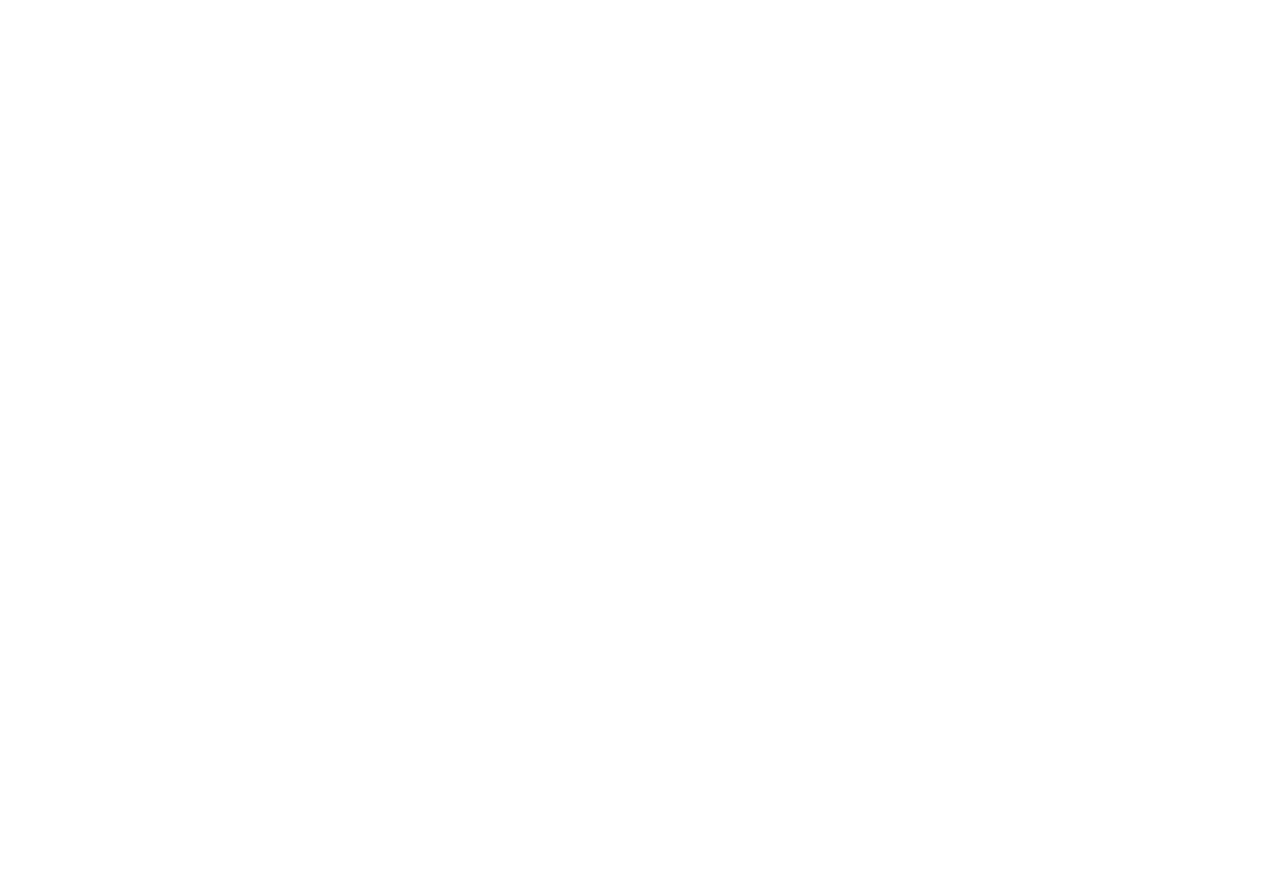
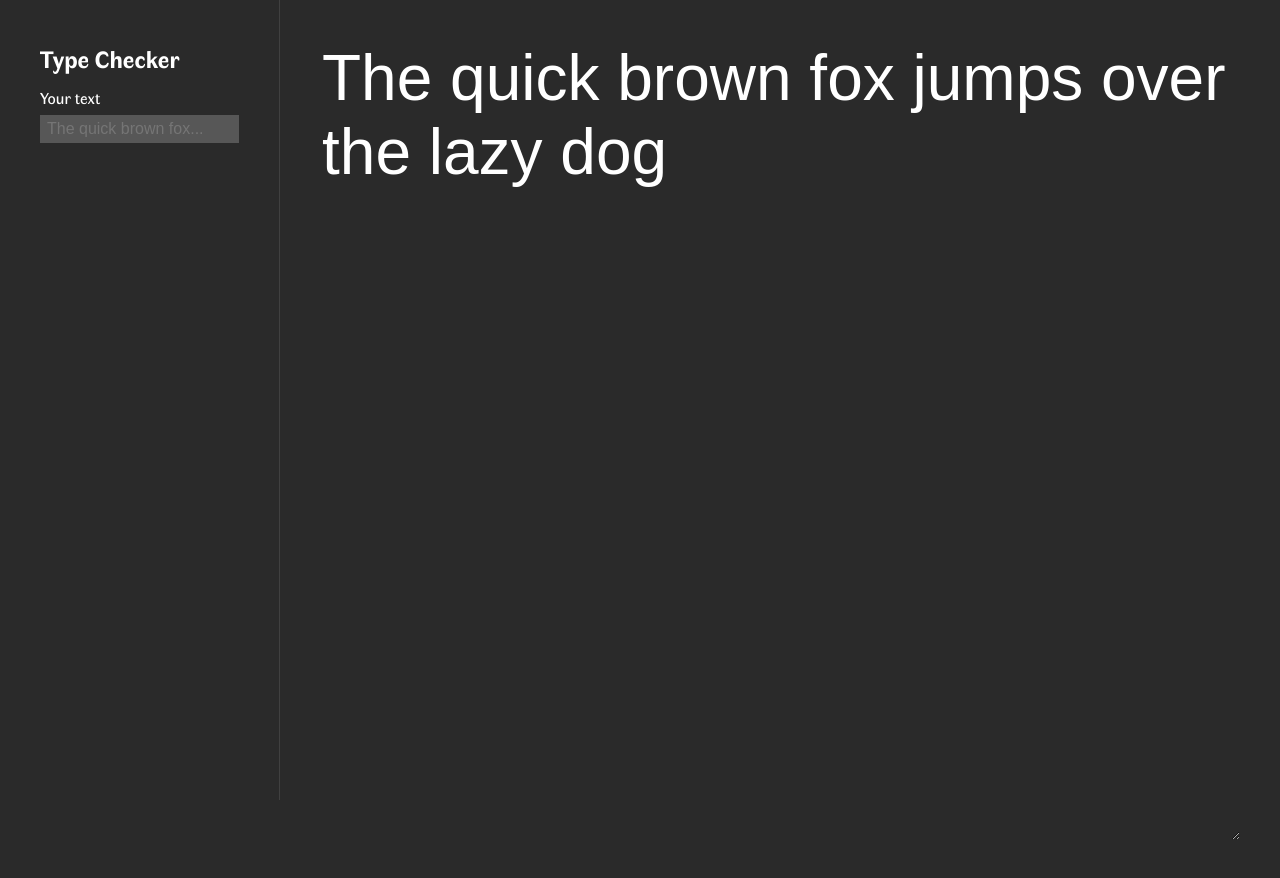
Before and after one commit to mel-ahls/type-checker, a plain HTML site: page index.html in a window 1280 px wide. Before the commit the page ends 800 px from the top, so only its background shows below. Drawn offline with Linux system fonts and the light colour scheme.

Commit message:
outputs updated

```diff
--- a/index.html
+++ b/index.html
@@ -5,9 +5,17 @@
   <meta name="viewport" content="width=device-width, initial-scale=1.0">
   <meta http-equiv="X-UA-Compatible" content="ie=edge">
   <link rel="stylesheet" href="styles.css">
-  <title>type-checker</title>
+  <title>Type Checker</title>
 </head>
 <body>
-
+  <section class="options">
+    <h1>Type Checker</h1>
+    <div class="option">
+      <label>Your text</label>
+      <input type="text" name="sentence" placeholder="The quick brown fox...">
+    </div>
+  </section>
+  <textarea class="output">The quick brown fox jumps over the lazy dog</textarea>
+  <script src="typechecker.js"></script>
 </body>
 </html>
--- a/styles.css
+++ b/styles.css
@@ -22,3 +22,76 @@ img {
    width: 100%;
    display: block;
 }
+
+@font-face {
+  font-family: "Faune";
+  font-weight: 400;
+  src: url(assets/faune-regular.woff2), url(assets/faune-regular.woff);
+}
+
+@font-face {
+  font-family: "Faune";
+  font-weight: 400;
+  font-style: italic;
+  src: url(assets/faune-italic.woff2), url(assets/faune-italic.woff);
+}
+
+@font-face {
+  font-family: "Faune";
+  font-weight: 700;
+  src: url(assets/faune-bold.woff2), url(assets/faune-bold.woff);
+}
+
+body {
+	font-family: "Faune", Arial;
+	font-size: 16px;
+	line-height: 1.5;
+
+	background-color: #2a2a2a;
+	color: #ffffff;
+	margin: 40px 40px 40px 320px;
+}
+
+section.options {
+  position: fixed;
+  top: 0;
+  left: 0;
+  width: 280px;
+  height: 100vh;
+  background-color: #2a2a2a;
+  border-right: 1px solid rgba(255, 255, 255, 0.1);
+  padding: 40px;
+}
+
+h1 {
+  font-weight: 700;
+  font-size: 24px;
+}
+
+.option {
+  margin: 10px 0 0 0;
+}
+
+label {
+  display: block;
+  margin: 0 0 5px 0;
+}
+
+input[type=text] {
+  width: 100%;
+  background-color: #575757;
+  color: white;
+  border: none;
+  outline: none;
+  padding: 5px 7px;
+}
+
+textarea.output {
+  font-size: 64px;
+  width: 100%;
+  background: none;
+  color: white;
+  border: none;
+  outline: none;
+  min-height: 100vh;
+}
--- /dev/null
+++ b/typechecker.js
@@ -0,0 +1,20 @@
+const sentenceTag = document.querySelector(`input[type=text]`);
+
+const outputTag = document.querySelector("textarea.output");
+
+const originalText = outputTag.value;
+
+// when I type in my sentence tag, update the output tag
+sentenceTag.addEventListener("keyup", function(){
+  if (this.value) {
+    outputTag.value = this.value;
+  } else {
+    outputTag.value = originalText;
+    // if there is no text in the output, put the original text back
+    }
+});
+
+// when I type in my outputTag, update the sentence tag
+outputTag.addEventListener("keyup", function (){
+  sentenceTag.value = this.value;
+})
```
